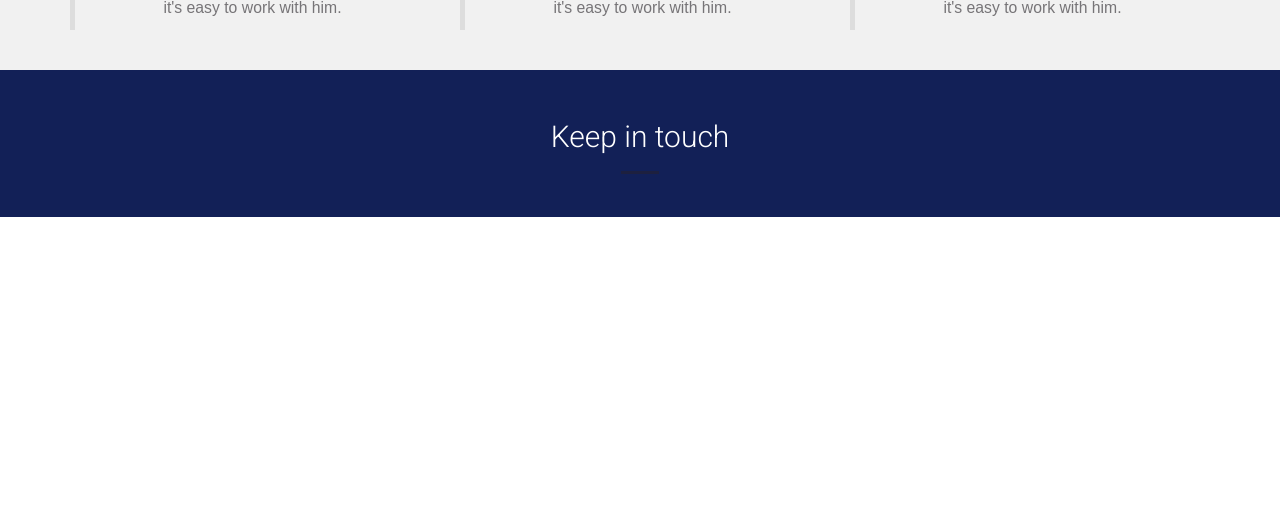
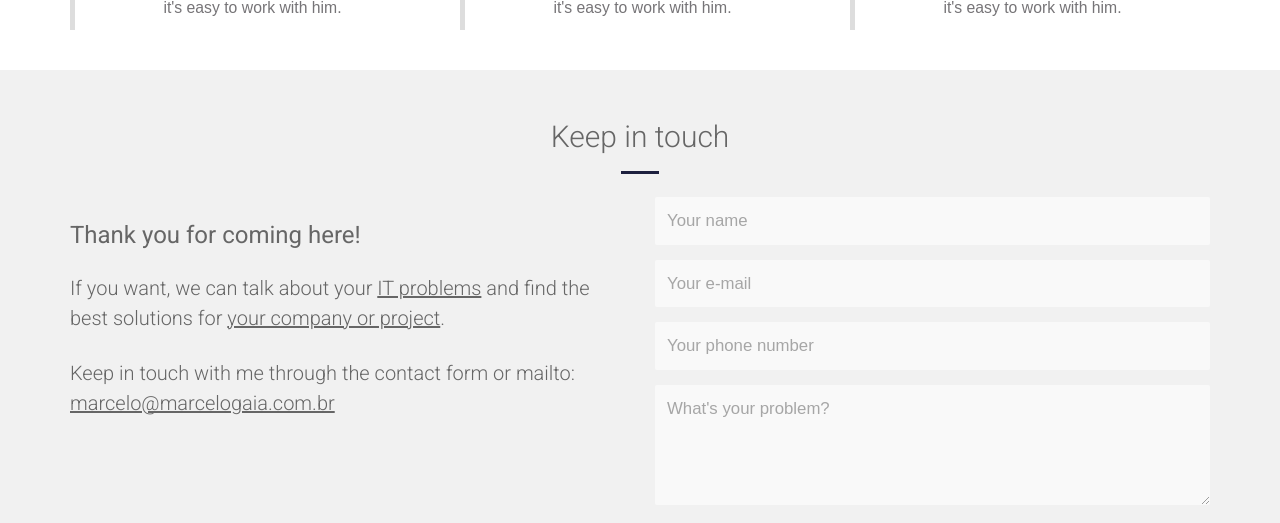
Before and after one commit to marcelogaia/wordpress-react, a React (Create React App) app: page / in a window 1280 px wide. Shown: the part 2228-2751 px from the top of the page. Before the commit the page ends 2445 px from the top, so only its background shows below. Built offline with nearby package versions, Linux system fonts and the light colour scheme.

Commit message:
Form and part of the footer done.

```diff
--- /dev/null
+++ b/src/components/ContactForm/ContactForm.css
@@ -0,0 +1,26 @@
+.ContactForm input, .ContactForm textarea {
+    background: #ffffff;
+    opacity: 0.6;
+    border: 0;
+    padding: 12px;
+    margin-bottom: 15px;
+    width: 100%;
+    border-radius: 2px;
+    font-size: 1.2em;
+}
+
+.ContactForm textarea {
+    height: 120px;
+}
+
+.ContactForm button {
+    background: #122057;
+    padding: 12px 60px;
+    border: 0px;
+    color: #ffffff;
+    font-weight: bold;
+    font-family: 'Roboto', sans-serif;
+    border-radius: 2px;
+    float: left;
+    font-size: 1.2em;
+}
--- /dev/null
+++ b/src/components/ContactForm/index.js
@@ -0,0 +1,20 @@
+import React, { Component } from "react";
+import "./ContactForm.css";
+
+class ContactForm extends Component {
+    render() {
+        return (
+            <div className="ContactForm">
+                <form>
+					<input type="text" placeholder="Your name" />
+					<input type="text" placeholder="Your e-mail" />
+					<input type="text" placeholder="Your phone number" />
+					<textarea placeholder="What's your problem?"></textarea>
+					<button>Send</button>
+				</form>
+            </div>
+        );
+    }
+}
+
+export default ContactForm;
--- /dev/null
+++ b/src/components/Footer/Footer.css
@@ -0,0 +1,14 @@
+.Footer {
+    font-size: 1.1em;
+    text-align: center;
+    background-color: #142155;
+    position: relative;
+    overflow: hidden;
+    color: #ffffff;
+    font-family: 'Roboto', sans-serif;
+    padding: 35px 0;
+}
+
+.Footer h2 {
+    color: white;
+}
--- a/src/components/Footer/index.js
+++ b/src/components/Footer/index.js
@@ -1,7 +1,14 @@
 import React, { Component } from 'react';
+import "./Footer.css";
 
 class Footer extends Component {
-
+    render() {
+        return (
+            <div className="Footer">
+                Marcelo Gaia :: All rights reserved 2018
+            </div>
+        );
+    }
 }
 
 export default Footer;
--- a/src/components/Home/About/index.js
+++ b/src/components/Home/About/index.js
@@ -8,16 +8,14 @@ import ico_linkedin from "./ico_lkdn.png";
 import ico_mail from "./ico_mail.png";
 
 class About extends Component {
-
-
 	render() {
 		const subtitle = "Plan it. Get it done. Make it better.";
 		const SocialLinks = (props) => {
 			return (
 			<ul className={props.className}>
-				<li><Link to="https://github.com/marcelogaia" target="_blank"><img src={ico_github} alt="Github" /></Link></li>
-				<li><Link to="#" target="_blank"><img src={ico_linkedin} alt="LinkedIn" /></Link></li>
-				<li><Link to="#" target="_blank"><img src={ico_mail} alt="Mail" /></Link></li>
+				<li><a href="https://github.com/marcelogaia" target="_blank"><img src={ico_github} alt="Github" /></a></li>
+				<li><a href="https://www.linkedin.com/in/marcelogaia" target="_blank"><img src={ico_linkedin} alt="LinkedIn" /></a></li>
+				<li><a href="#" target="_blank"><img src={ico_mail} alt="Mail" /></a></li>
 			</ul>
 			);
 		}
--- /dev/null
+++ b/src/components/Home/Contact/Contact.css
@@ -0,0 +1,14 @@
+.Contact p {
+    font-family: 'Roboto', sans-serif;
+    font-size: 20px;
+    line-height: 30px;
+    font-weight: 300;
+    text-align: left;
+    color: #666666;
+    margin: 25px 0;
+}
+
+.Contact a {
+    color: #666666;
+    text-decoration: underline;
+}
--- /dev/null
+++ b/src/components/Home/Contact/index.js
@@ -0,0 +1,33 @@
+import React, { Component } from "react";
+import "./Contact.css";
+import { Grid, Row, Col } from "react-bootstrap";
+import ContactForm from "../../ContactForm";
+
+class Contact extends Component {
+    render() {
+        return (
+            <div className="Contact">
+                <Grid>
+                    <Row>
+                        <Col xs={12} sm={6}>
+                            <p>
+                                <h3>Thank you for coming here!</h3>
+                            </p>
+                            <p>
+                                If you want, we can talk about your <u>IT problems</u> and find the best solutions for <u>your company or project</u>.
+                            </p>
+                            <p>
+                                Keep in touch with me through the contact form or mailto: <a href="mailto:marcelo@marcelogaia.com.br">marcelo@marcelogaia.com.br</a>
+                            </p>
+                        </Col>
+                        <Col xs={12} sm={6}>
+                            <ContactForm />
+                        </Col>
+                    </Row>
+                </Grid>
+            </div>
+        );
+    }
+}
+
+export default Contact;
--- a/src/components/Section/Section.css
+++ b/src/components/Home/Section/Section.css
@@ -20,6 +20,3 @@
 }
 
 .Section.gray { background: #f1f1f1; }
-
-.Section.blue { background: #122057; }
-.Section.blue h2{ color: white; }
--- a/src/components/Home/index.js
+++ b/src/components/Home/index.js
@@ -1,13 +1,15 @@
 import React, { Component } from 'react';
 import './Home.css';
-import Section from "../Section";
+import Section from "./Section";
 import Header from "../Header";
+import Footer from "../Footer";
 import Banner from "./Banner";
 import About from "./About";
 import Timeline from "./Timeline";
 import Skills from "./Skills";
 import Projects from "./Projects";
 import Testimonials from './Testimonials';
+import Contact from './Contact';
 
 class Home extends Component {
   render() {
@@ -15,25 +17,29 @@ class Home extends Component {
       <div className="Home">
         <Header />
         <Banner />
-        <Section title="About me" name="about">
+
+        <Section title="About me" name="about" className="gray">
           <About />
           <Timeline />
         </Section>
 
-        <Section title="Latest Projects" name="projects" className="gray">
+        <Section title="Latest Projects" name="projects">
           <Projects />
         </Section>
 
-        <Section title="Skills" name="skills">
+        <Section title="Skills" name="skills" className="gray">
           <Skills />
         </Section>
 
-        <Section title="Testimonials" name="testimonials" className="gray">
+        <Section title="Testimonials" name="testimonials">
           <Testimonials />
         </Section>
 
-        <Section title="Keep in touch" name="contact" className="blue">
+        <Section title="Keep in touch" name="contact" className="gray">
+          <Contact />
         </Section>
+
+        <Footer />
       </div>
     );
   }
```
Also changed, not shown: src/components/Home/Section/index.js (renamed from src/components/Section/index.js).
